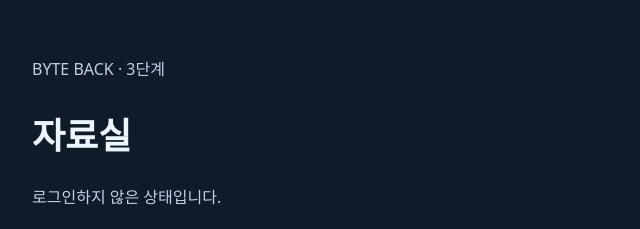
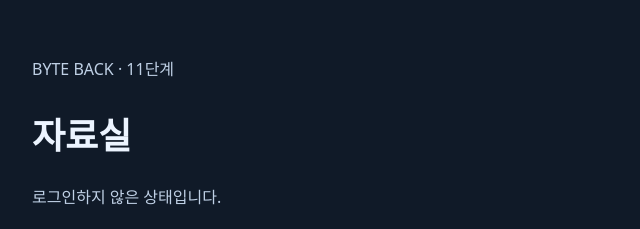
Before and after one commit to momoorr/choi-bujang-secret-vault, a website with bundled scripts: page public/index.html in a window 1280 px wide. Shown: the top 229 px of the page, 228-868 px from the left. Built offline with nearby package versions, Linux system fonts and the light colour scheme; files whose address does not match are found by name.

Commit message:
11단계 설치 및 기기 승인 실측 기록

```diff
--- a/public/index.html
+++ b/public/index.html
@@ -30,7 +30,7 @@
 </head>
 <body>
   <main>
-    <p>BYTE BACK · 3단계</p>
+    <p>BYTE BACK · 11단계</p>
     <h1>자료실</h1>
     <p id="account" role="status">로그인 상태를 확인하는 중입니다.</p>
 <section id="device-panel" aria-labelledby="device-heading">
```
Also changed, not shown: README.md.
